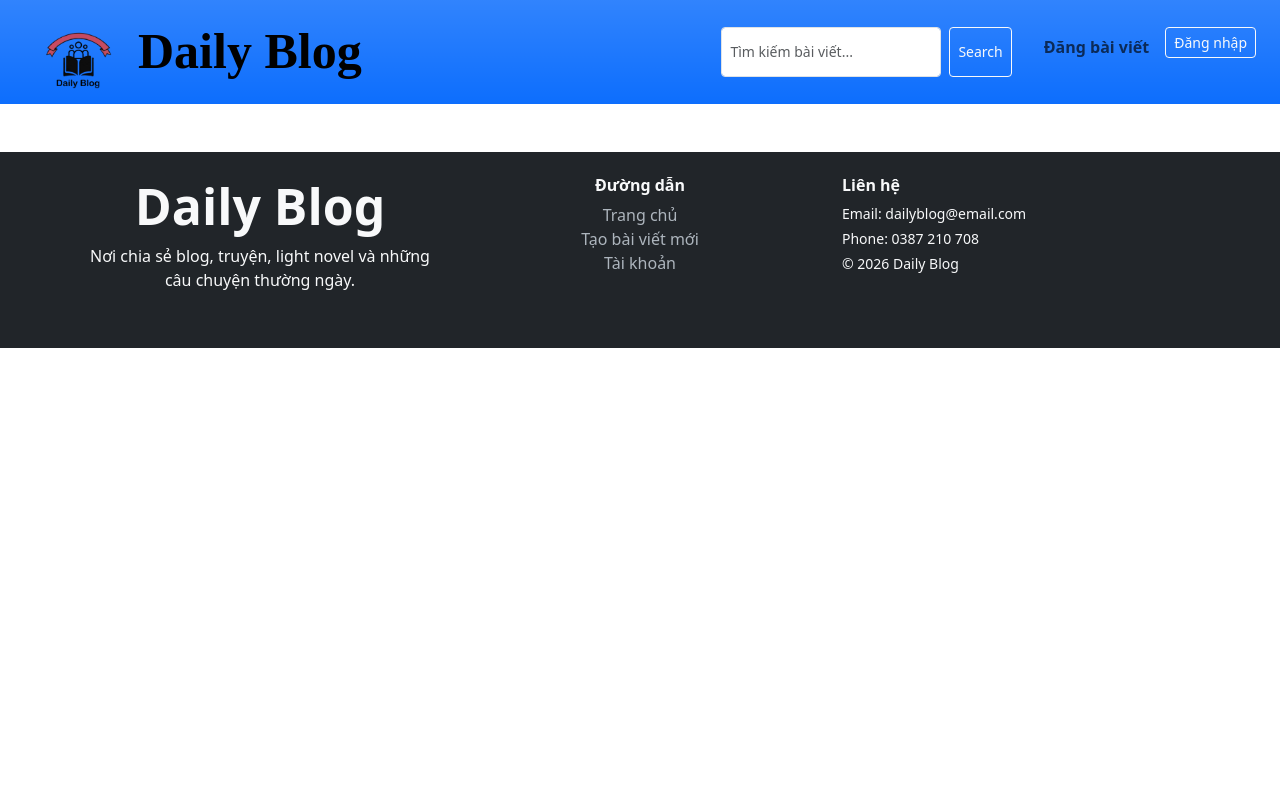
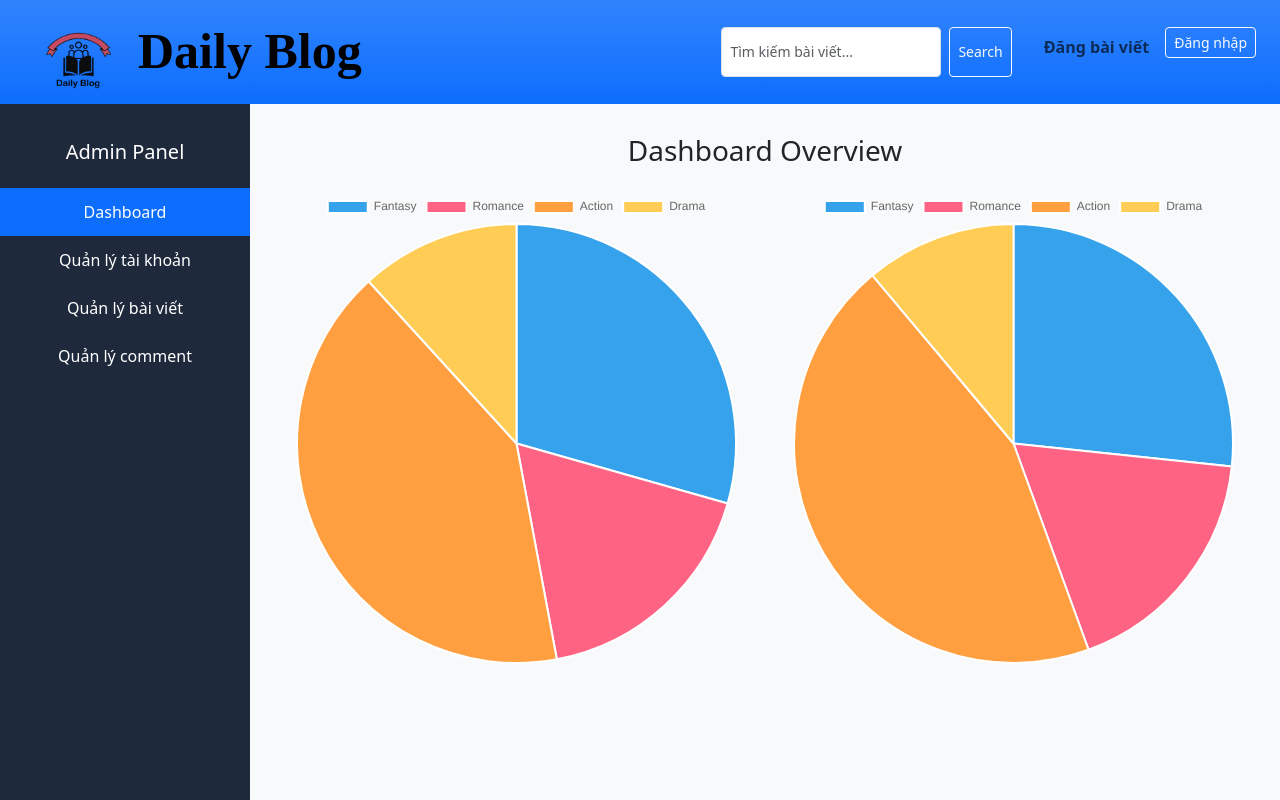
Before and after one commit to Hoshi2107/DailyBlogWeb, a Vue app: page /dashboard in a window 1280 px wide. Shown: the top 800 px of the page. Built offline with nearby package versions, Linux system fonts and the light colour scheme.

Commit message:
add page for dashboard, add route for page

```diff
--- a/package.json
+++ b/package.json
@@ -11,6 +11,7 @@
   "dependencies": {
     "axios": "^1.13.4",
     "bootstrap": "^5.3.8",
+    "chart.js": "^4.5.1",
     "vue": "^3.5.24",
     "vue-router": "^4.6.4"
   },
--- a/src/components/admin/AdminLayout.vue
+++ b/src/components/admin/AdminLayout.vue
@@ -32,11 +32,10 @@
 
 <script setup>
 import { ref, computed } from "vue";
-
-import DashboardView from "./admin/DashboardView.vue";
-import ManageUsers from "./admin/ManageUsers.vue";
-import ManagePosts from "./admin/ManagePosts.vue";
-import ManageComments from "./admin/ManageComments.vue";
+import DashboardView from "./DashboardView.vue";
+import ManageUsers from "./ManageUsers.vue";
+import ManagePosts from "./ManagePosts.vue";
+import ManageComments from "./ManageComments.vue";
 
 const activeTab = ref("dashboard");
 
@@ -61,7 +60,7 @@ const navClass = (tab) => {
 <style scoped>
 .admin-container {
   display: flex;
-  height: 100vh;
+  height: 100%;
 }
 
 .sidebar {
--- /dev/null
+++ b/src/components/admin/DashboardView.vue
@@ -0,0 +1,54 @@
+<template>
+  <div>
+    <h3 class="mb-4">Dashboard Overview</h3>
+
+    <div class="row">
+      <div class="col-md-6">
+        <canvas ref="postChart"></canvas>
+      </div>
+
+      <div class="col-md-6">
+        <canvas ref="commentChart"></canvas>
+      </div>
+    </div>
+  </div>
+</template>
+
+<script setup>
+import { ref, onMounted } from "vue";
+import Chart from "chart.js/auto";
+
+const postChart = ref(null);
+const commentChart = ref(null);
+
+onMounted(() => {
+  // Fake data (sau này gọi API)
+  const postData = {
+    labels: ["Fantasy", "Romance", "Action", "Drama"],
+    datasets: [
+      {
+        data: [5, 3, 7, 2],
+      },
+    ],
+  };
+
+  const commentData = {
+    labels: ["Fantasy", "Romance", "Action", "Drama"],
+    datasets: [
+      {
+        data: [12, 8, 20, 5],
+      },
+    ],
+  };
+
+  new Chart(postChart.value, {
+    type: "pie",
+    data: postData,
+  });
+
+  new Chart(commentChart.value, {
+    type: "pie",
+    data: commentData,
+  });
+});
+</script>
--- /dev/null
+++ b/src/components/admin/ManageComments.vue
@@ -0,0 +1,6 @@
+<template>
+  <div>
+    <h3>Quản lý comment</h3>
+    <p>Danh sách comment ở đây.</p>
+  </div>
+</template>
--- /dev/null
+++ b/src/components/admin/ManagePosts.vue
@@ -0,0 +1,6 @@
+<template>
+  <div>
+    <h3>Quản lý bài viết</h3>
+    <p>Danh sách bài viết ở đây.</p>
+  </div>
+</template>
--- /dev/null
+++ b/src/components/admin/ManageUsers.vue
@@ -0,0 +1,6 @@
+<template>
+  <div>
+    <h3>Quản lý tài khoản</h3>
+    <p>Danh sách user sẽ hiển thị ở đây.</p>
+  </div>
+</template>
```
Also changed, not shown: src/router/Index.js (+9 -0 lines), 1 other file (tests, documents, lock files or other folders).
